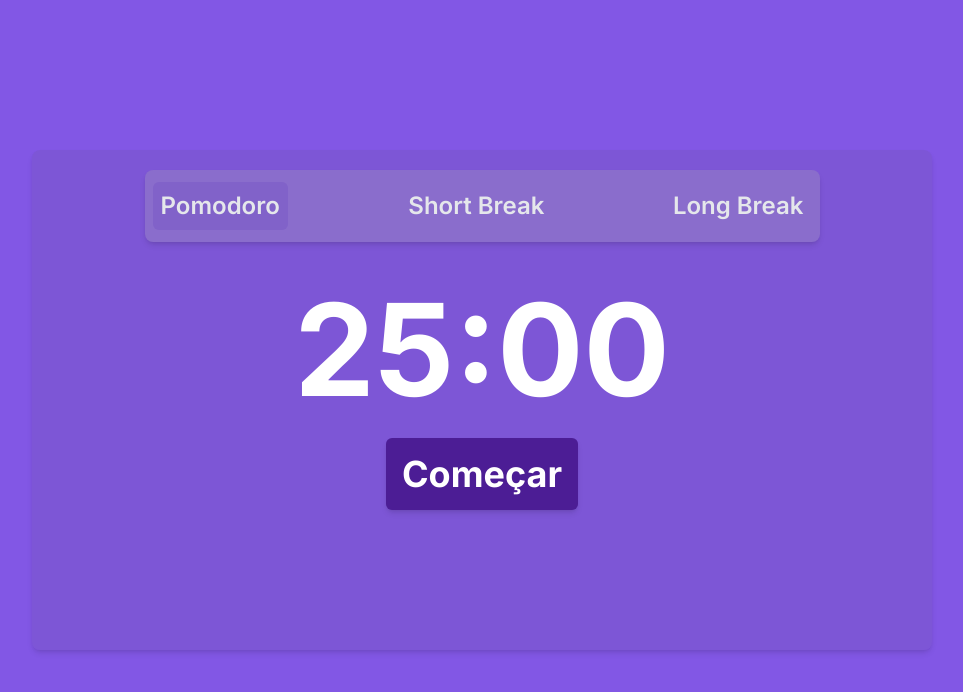
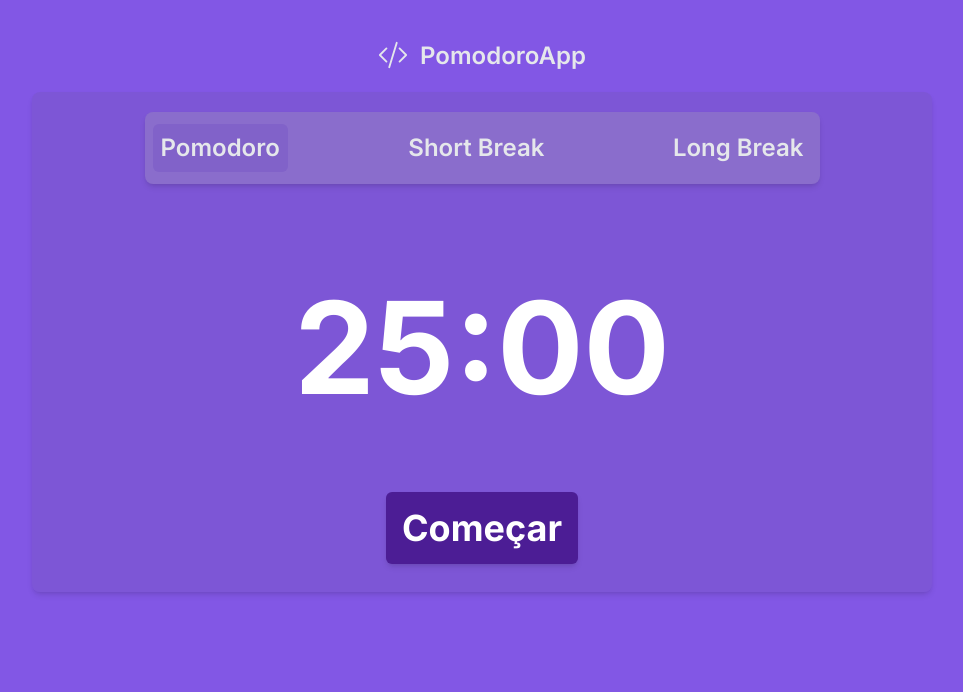
Before and after one commit to LeonardoHRezende/pomodoro-app, a React (Vite) app: page / in a window 1280 px wide. Shown: the top 692 px of the page, without its empty margins (158-1121 px from the left). Built offline with nearby package versions, Linux system fonts and the light colour scheme.

Commit message:
Feat: Adição de nome do app e icon

```diff
--- a/src/pages/App.jsx
+++ b/src/pages/App.jsx
@@ -1,9 +1,12 @@
 import '../styles/main.css';
+
 import React, { useState } from "react";
+
 import Pomodoro from '../components/Pomodoro';
 import ShortBreak from '../components/ShortBreak';
 import LongBreak from '../components/LongBreak';
 
+import { BsCodeSlash } from "react-icons/bs";
 
 
 const App = () => {
@@ -13,9 +16,14 @@ const App = () => {
 
   return (
     <>
-      <div className="max-w-[1344px] min-h-screen mx-auto items-center flex flex-col justify-center gap-5">
+      <div className="max-w-[1344px] min-h-screen mx-auto items-center flex flex-col gap-5">
 
-        <div className="flex flex-col gap-6 items-center rounded-lg shadow-md bg-[#7a55ce] bg-opacity-60  w-[900px] h-[500px]">
+        <div className='mt-10 flex flex-row gap-3'>
+          <BsCodeSlash className="font-semibold text-gray-200" size={30} />
+          <h1 className='text-2xl font-semibold text-gray-200'>PomodoroApp</h1>
+        </div>
+
+        <div className="flex flex-col gap-20 items-center rounded-lg shadow-md bg-[#7a55ce] bg-opacity-60  w-[900px] h-[500px]">
 
           <div className="flex flex-row gap-6 justify-between items-stretch rounded-lg shadow-md bg-[#8a6dcc] w-3/4 py-3 px-2 my-5">
 
@@ -43,7 +51,7 @@ const App = () => {
 
       </div>
     </>
-  ); m
+  );
 };
 
 export default App
```
